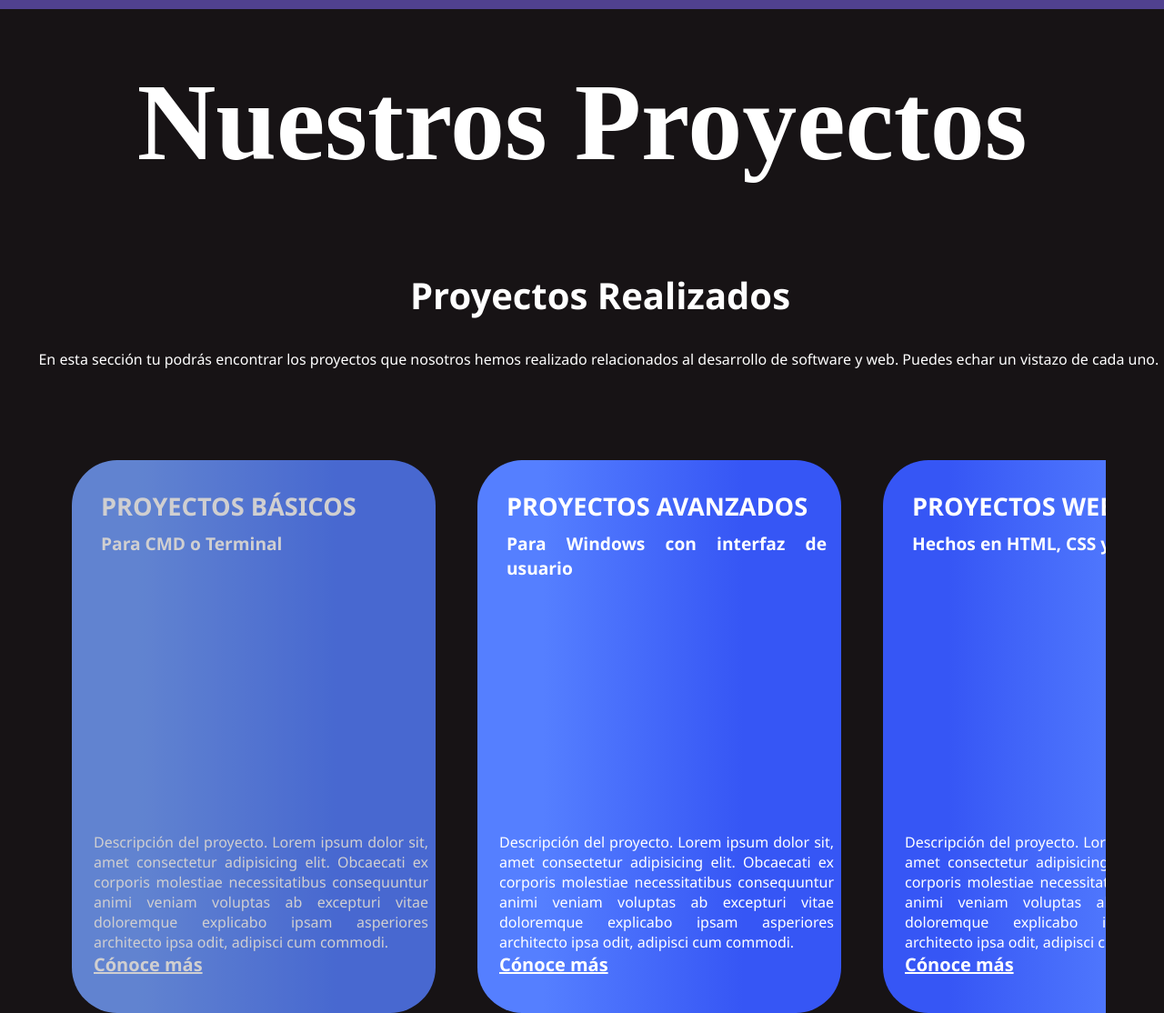
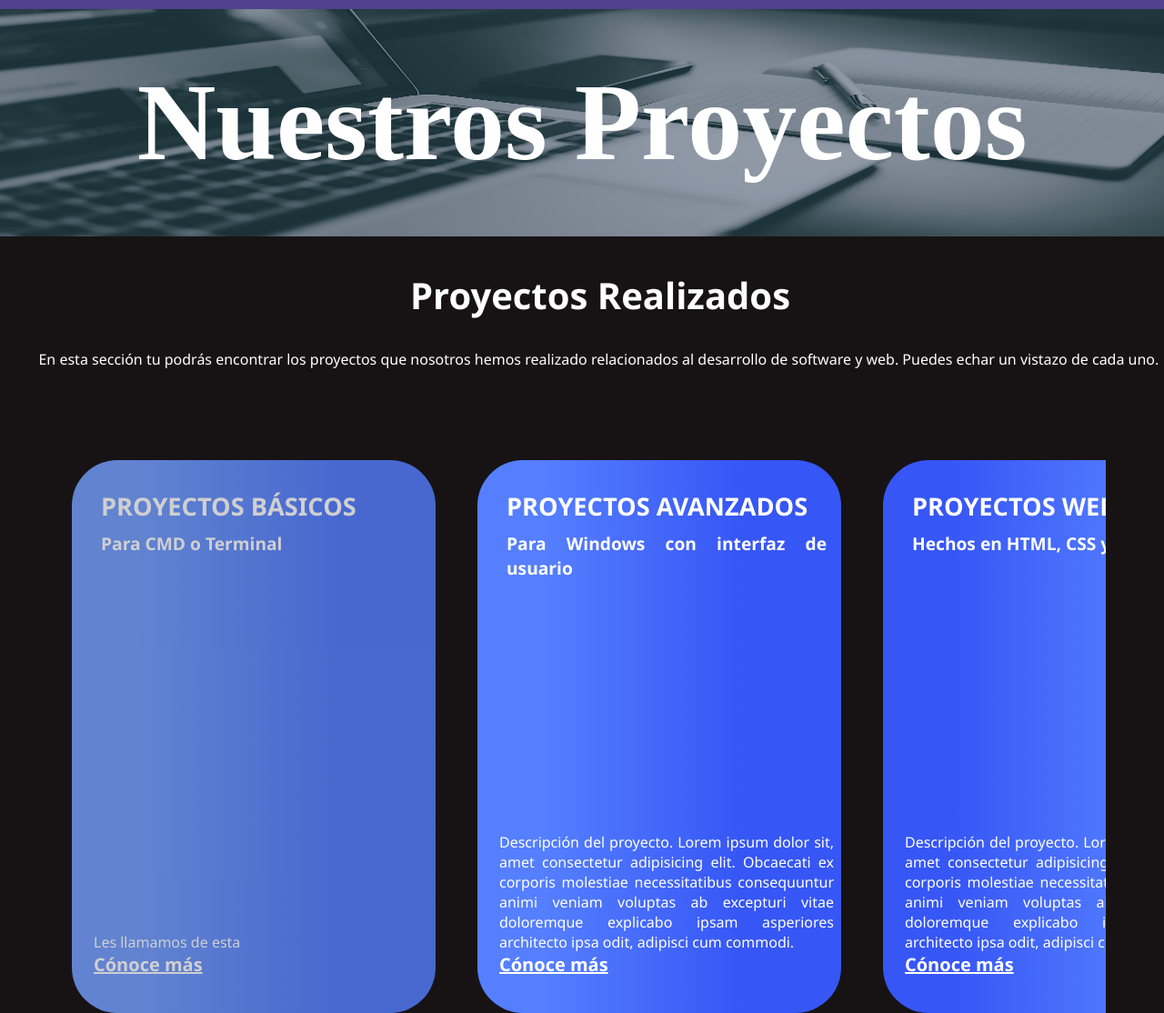
Before and after one commit to LastRabb1869/dia-del-ingeniero, a plain HTML site: page extend/proye/principal-proyectos.html in a window 1280 px wide. Shown: the part 59-1173 px from the top of the page at 91% size. Drawn offline with Linux system fonts and the light colour scheme.

Commit message:
cambios en las descripciones del proyecto

```diff
--- a/extend/proye/principal-proyectos.html
+++ b/extend/proye/principal-proyectos.html
@@ -72,7 +72,7 @@
 
                     <div class = cuertarjeta>
 
-                        <p>Descripción del proyecto. Lorem ipsum dolor sit, amet consectetur adipisicing elit. Obcaecati ex corporis molestiae necessitatibus consequuntur animi veniam voluptas ab excepturi vitae doloremque explicabo ipsam asperiores architecto ipsa odit, adipisci cum commodi.</p>
+                        <p>Les llamamos de esta</p>
                         <a href="descripcionproyectos.html"><center>Cónoce más</center></a>
 
                     </div>
@@ -115,6 +115,6 @@
         </div>
 
     </center></div>
-
+    <script src="../../index.js"></script>
 </body>
 </html>
--- a/extend/proye/proyectosestilos.css
+++ b/extend/proye/proyectosestilos.css
@@ -5,7 +5,7 @@ body{
 .titulo{
     width: auto;
     height: 250px;
-    background-image: url(/IMAGENES/fondoPortada.png);
+    background-image: url(imag/fondoPortada.png);
     background-repeat: no-repeat;
     background-attachment: fixed;
     background-size: 100% 100%;
```
